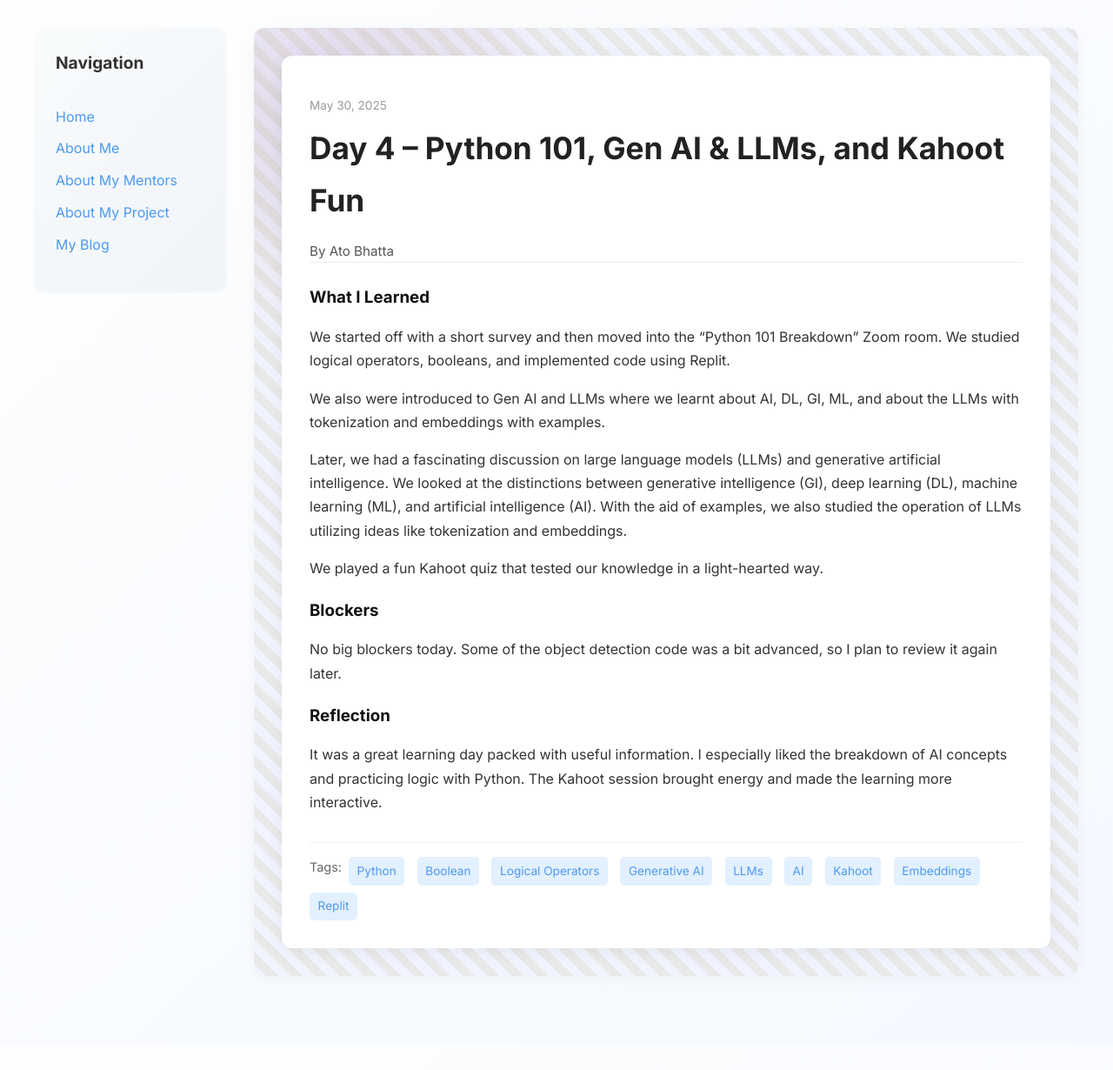
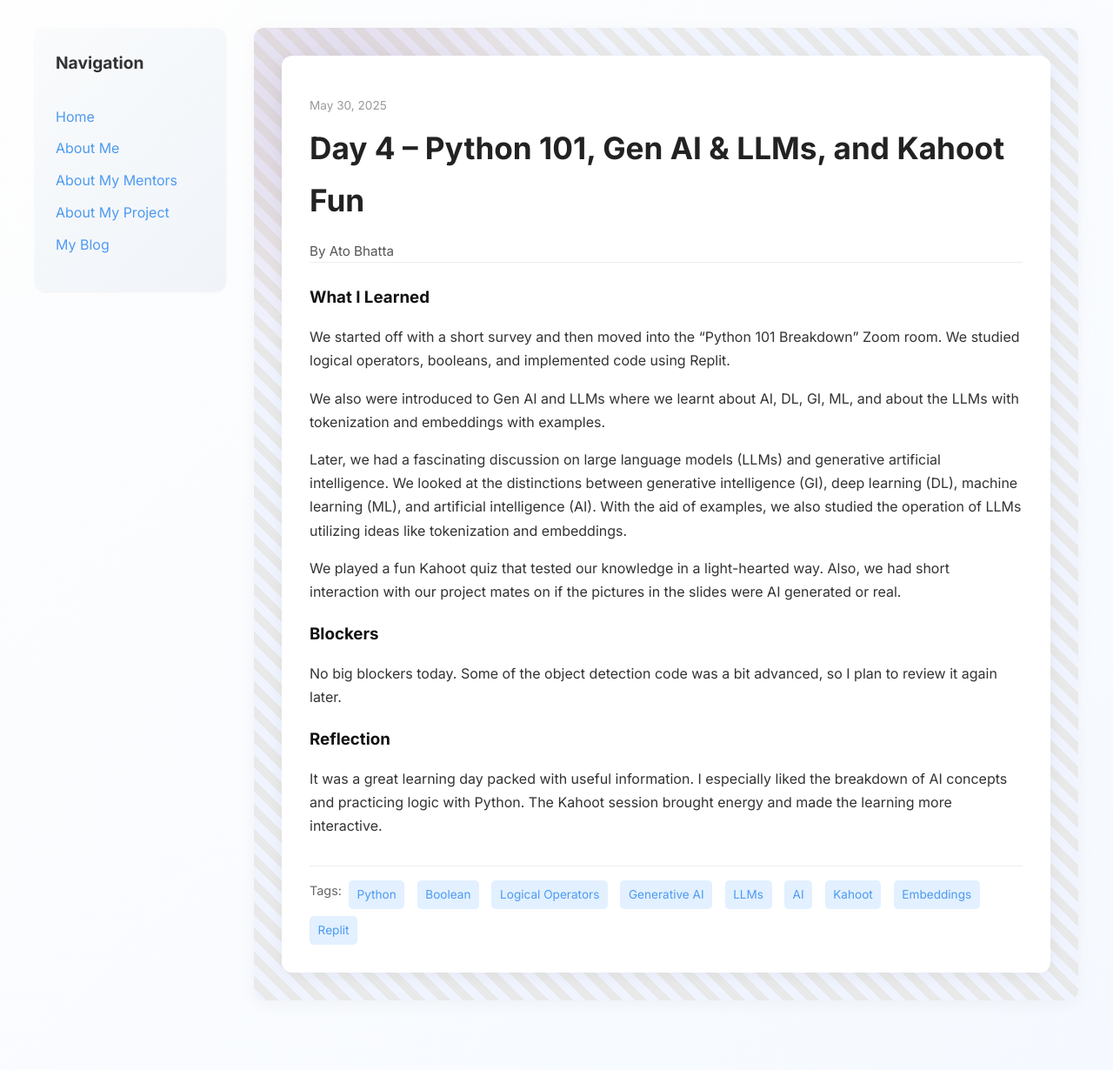
Before and after one commit to Ato-2025/Ato-2025.github.io, a Jekyll site: the page built from _posts/2025-05-30-blog-4.md, in a window 1280 px wide. Shown: the whole page at 87% size. Built offline with Jekyll 4.4.1, drawn with Linux system fonts in a browser that asks for light colours; before the commit the page ends 1202 px from its top, so only the background shows below that.

Commit message:
Update 2025-05-30-blog-4.md

```diff
--- a/_posts/2025-05-30-blog-4.md
+++ b/_posts/2025-05-30-blog-4.md
@@ -13,7 +13,7 @@ what_i_learned: |
 
   Later, we had a fascinating discussion on large language models (LLMs) and generative artificial intelligence. We looked at the distinctions between generative intelligence (GI), deep learning (DL), machine learning (ML), and artificial intelligence (AI). With the aid of examples, we also studied the operation of LLMs utilizing ideas like tokenization and embeddings.
 
-  We played a fun Kahoot quiz that tested our knowledge in a light-hearted way.
+  We played a fun Kahoot quiz that tested our knowledge in a light-hearted way. Also, we had short interaction with our project mates on if the pictures in the slides were AI generated or real.
 
 blockers: |
   No big blockers today. Some of the object detection code was a bit advanced, so I plan to review it again later.
```
